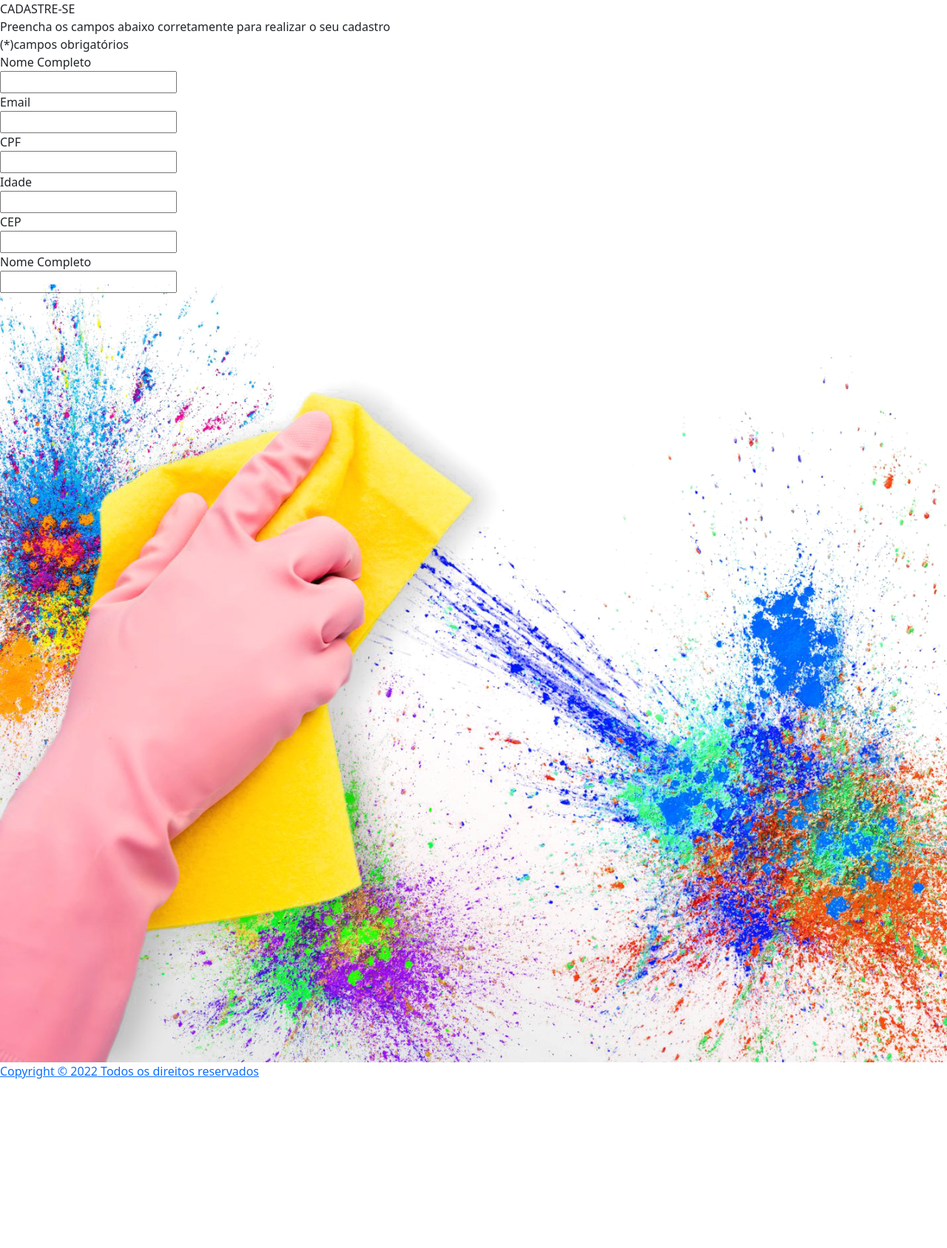
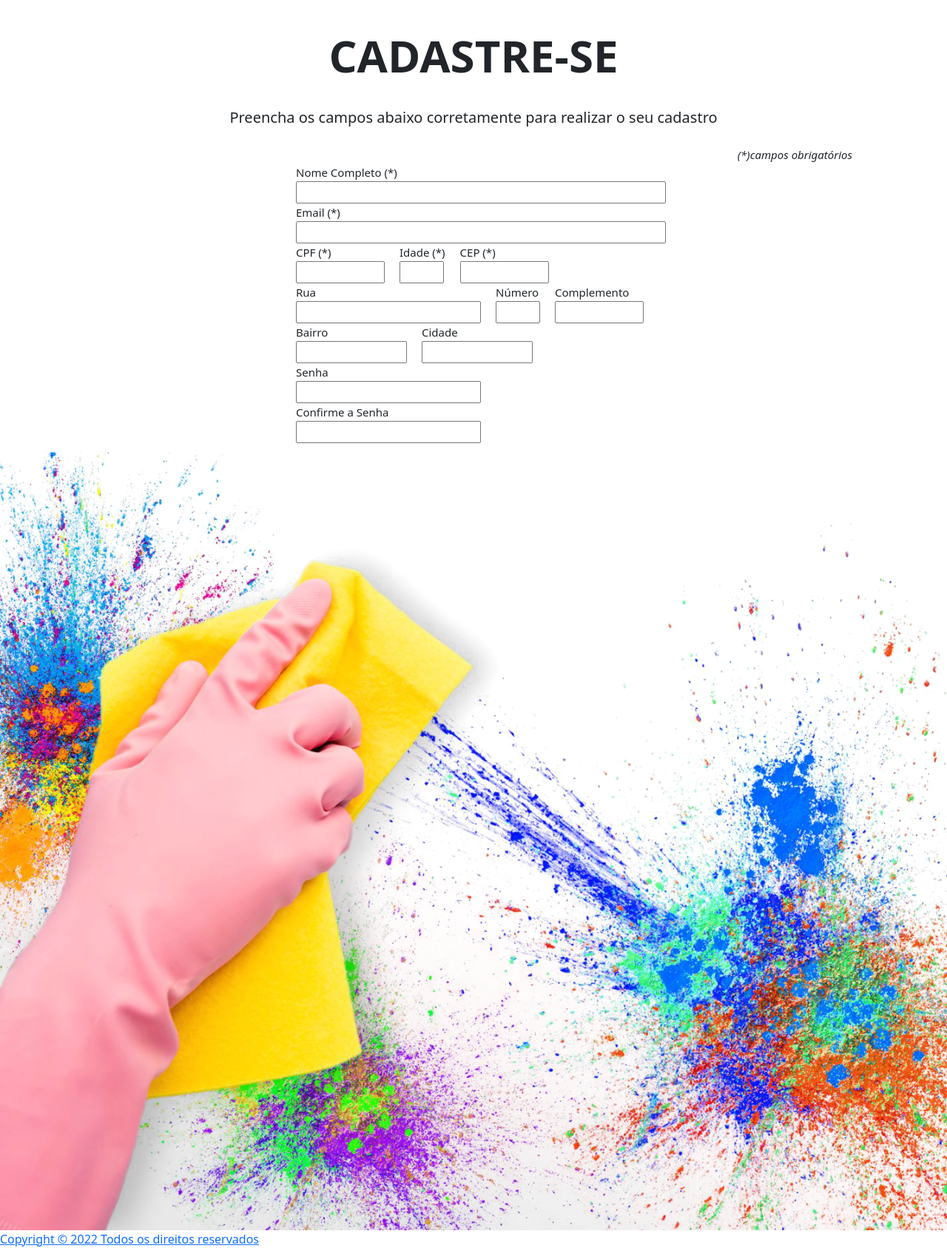
Before and after one commit to WarlenAlves/pmv-ads-2022-2-e2-proj-int-t2-minha-faxina, a PHP site: page /Cadastro/cadastro-faxi.html in a window 1280 px wide. Shown: the whole page at 74% size. Before the commit the page ends 1458 px from the top, so only its background shows below. Run offline with PHP 8.4, Linux system fonts and the light colour scheme; some libraries are stand-ins or nearby versions.

Commit message:
Atualizações: Index, cadastro-faxi

```diff
--- /dev/null
+++ b/Cadastro/cadastro-faxi.css
@@ -0,0 +1,60 @@
+p1{
+    font-size: 60px;
+    font-weight: 900;
+    display: block;
+    text-align: center;
+    margin-top: 30px;
+}
+
+p2{
+    font-size: 20px;
+    display: block;
+    text-align: center;
+}
+
+p3{
+    font-size: 15px;
+    font-style: italic;
+    display: block;
+    text-align: right;
+    margin-right: 10%;
+}
+
+p1, p2, p3{
+    min-width: 500px;
+
+}
+
+.h-input{
+    font-size: 15px;
+}
+
+.cad{
+    display: flex;
+    margin: auto;
+    flex-flow: wrap;
+    max-width: 500px;
+}
+
+.cad>div{
+    padding: 0% 2% 0% 2%;
+}
+
+.nome, .email{
+    width: 500px;
+}
+
+.cpf, .cep, .complemento{
+    width: 120px;
+}
+
+.bairro, .cidade{
+    width: 150px;
+}
+
+.rua, .senha, .confirm-senha{
+    width: 250px;
+}
+.idade, .numero{
+    width: 60px;
+}
--- a/Cadastro/cadastro-faxi.html
+++ b/Cadastro/cadastro-faxi.html
@@ -21,7 +21,7 @@
         crossorigin="anonymous"></script>
     <!-- Fim da Configuracao Bootstrap -->
     <!-- Configuração Style -->
-    <link rel="stylesheet" href="cadastro-fax.css">
+    <link rel="stylesheet" href="cadastro-faxi.css">
     <!-- Fim Configuração Style -->
 </head>
 
@@ -30,19 +30,26 @@
     <p2>Preencha os campos abaixo corretamente para realizar o seu cadastro</p2> <br>
     <p3>(*)campos obrigatórios</p3>
 
-    <form action="">
-        <label class="h-input" for="nome">Nome Completo</label><br>
-        <input type="text" class="b-input name"><br>
+    <form class="cad" action="">
+        <div>
+            <label class="h-input" for="nome">Nome Completo (*)</label><br>
+            <input type="text" class="b-input nome "><br>
+        </div>
 
-        <label class="h-input" for="email">Email</label><br>
+        <div>
+            <label class="h-input" for="email">Email (*)</label><br>
             <input type="email" class="b-input email"><br>
+        </div>
 
-        <label class="h-input" for="cpf">CPF</label><br>
+        <div>
+            <label class="h-input" for="cpf">CPF (*)</label><br>
             <input type="text" class="b-input cpf"><br>
+        </div>
 
-        <label class="h-input" for="idade">Idade</label><br>
-        <input list="age" class="b-input age"><br>
-        <datalist id="age">
+        <div>
+            <label class="h-input" for="idade">Idade (*)</label><br>
+            <input list="idade" class="b-input idade"><br>
+            <datalist id="idade">
                 <option value="0"></option>
                 <option value="1"></option>
                 <option value="2"></option>
@@ -111,12 +118,47 @@
                 <option value="65"></option>
 
             </datalist>
+        </div>
 
-        <label class="h-input" for="cep">CEP</label><br>
+        <div>
+            <label class="h-input" for="cep">CEP (*)</label><br>
             <input type="number" class="b-input cep"><br>
+        </div>
 
-        <label class="h-input" for="Nome Completo">Nome Completo</label><br>
-        <input type="text" class="b-input"><br>
+        <div>
+            <label class="h-input" for="rua">Rua</label><br>
+            <input type="text" class="b-input rua"><br>
+        </div>
+
+        <div>
+            <label class="h-input" for="numero">Número</label><br>
+            <input type="number" class="b-input numero"><br>
+        </div>
+
+        <div>
+            <label class="h-input" for="complemento">Complemento</label><br>
+            <input type="text" class="b-input complemento"><br>
+        </div>
+
+        <div>
+            <label class="h-input" for="bairro">Bairro</label><br>
+            <input type="text" class="b-input bairro"><br>
+        </div>
+
+        <div>
+            <label class="h-input" for="cidade">Cidade</label><br>
+            <input type="text" class="b-input cidade"><br>
+        </div>
+
+        <div>
+            <label class="h-input" for="senha">Senha</label><br>
+            <input type="password" class="b-input senha"><br>
+        </div>
+
+        <div>
+            <label class="h-input" for="confirm-senha">Confirme a Senha</label><br>
+            <input type="password" class="b-input confirm-senha"><br><br>
+        </div>
     </form>
     <img src="/Imagens/Background.png" style="width: 100%;  display: flex; margin: auto; margin-top: -10%;">
 
```
Also changed, not shown: index.css (+36 -0 lines), index.html (+33 -14 lines), index.js (added, +17 -0 lines), Cadastro/cadastro-fax.css (deleted). Lines whose indentation alone changed are shown as unchanged.
